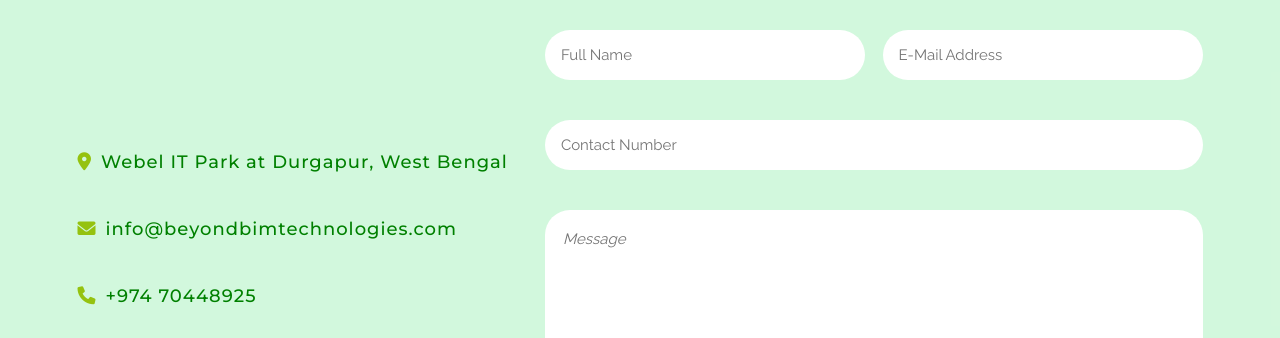
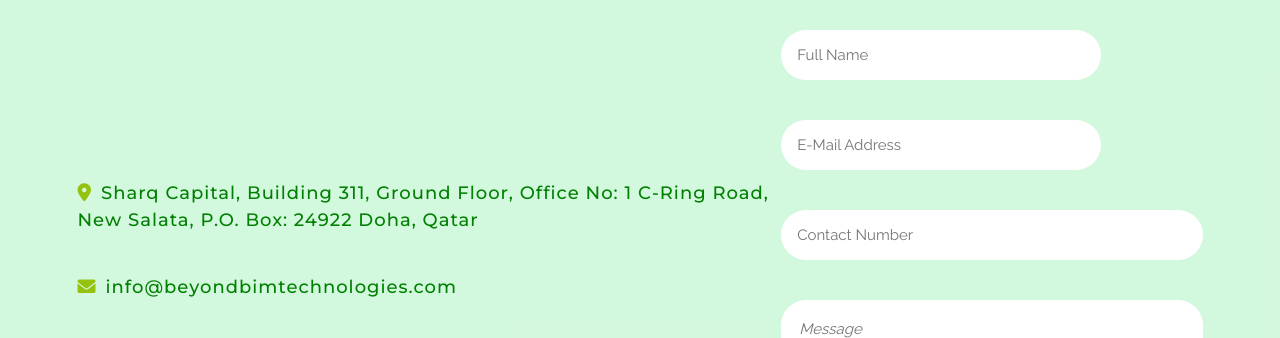
Before and after one commit to cybera1/live-bim, a plain HTML site: page contact_us.html in a window 1280 px wide. Shown: the part 183-521 px from the top of the page. Drawn offline with Linux system fonts and the light colour scheme.

Commit message:
Update contact_us.html

```diff
--- a/contact_us.html
+++ b/contact_us.html
@@ -75,11 +75,12 @@
         <h3 class="heading">Contact <span class="sub">With</span> Us</h3>
         <div class="container contact_container">
             <div class="left">
-                <a href="#"><i class="fa-solid fa-location-dot"></i><span class="content">Webel IT Park at Durgapur,
-                        West Bengal</span></a>
+                <a href="#"><i class="fa-solid fa-location-dot"></i><span class="content">Sharq Capital, Building 311, Ground Floor, Office No: 1
+C-Ring Road, New Salata, P.O. Box: 24922
+Doha, Qatar</span></a>
                 <a href="mailto: info@beyondbimtechnologies.com"><i class="fa-solid fa-envelope"></i><span
                         class="content">info@beyondbimtechnologies.com</span></a>
-                <a href="tel: +974 70448925"><i class="fa-solid fa-phone"></i><span class="content">+974 70448925</span></a>
+                <a href="tel: +974 44655854"><i class="fa-solid fa-phone"></i><span class="content">+974 44655854</span></a>
                 <a href="beyondbimtechnologies.com"><i class="fa-brands fa-chrome"></i><span
                         class="content">beyondbimtechnologies.com</span></a>
             </div>
```
